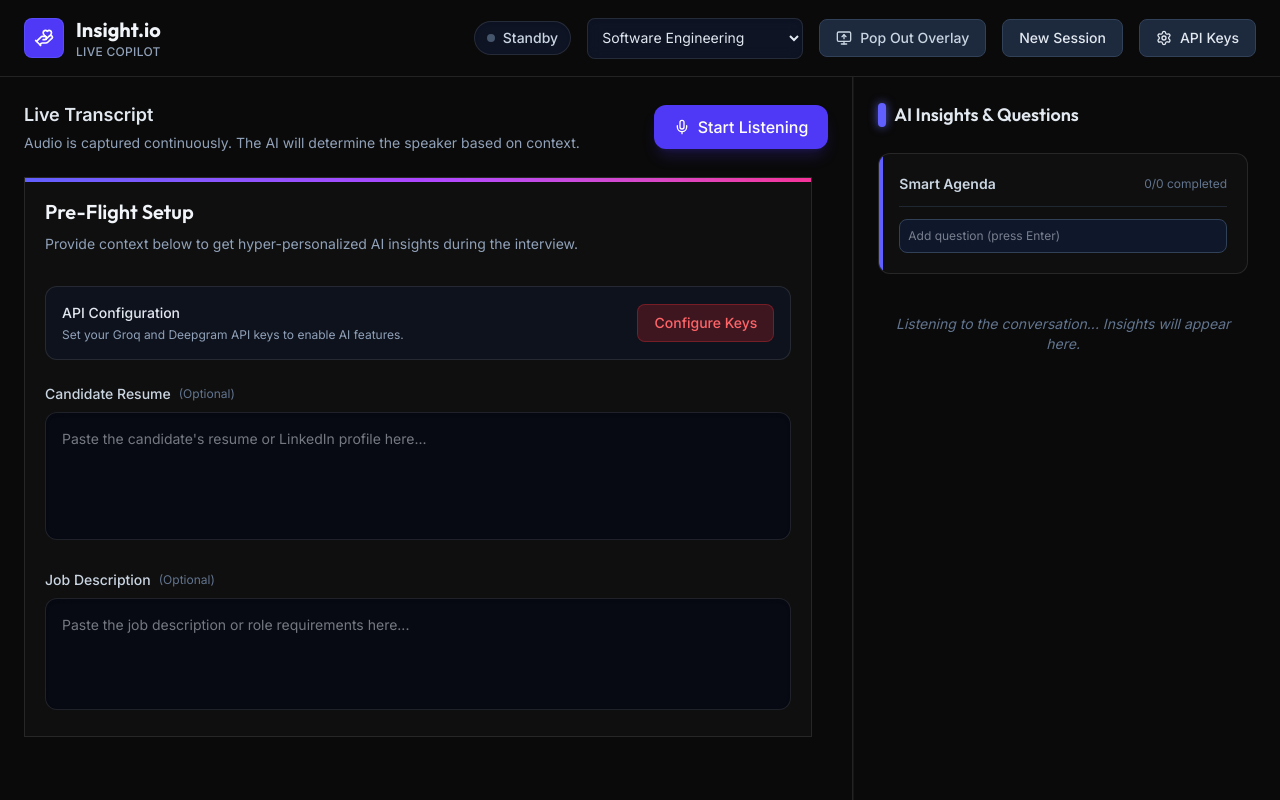
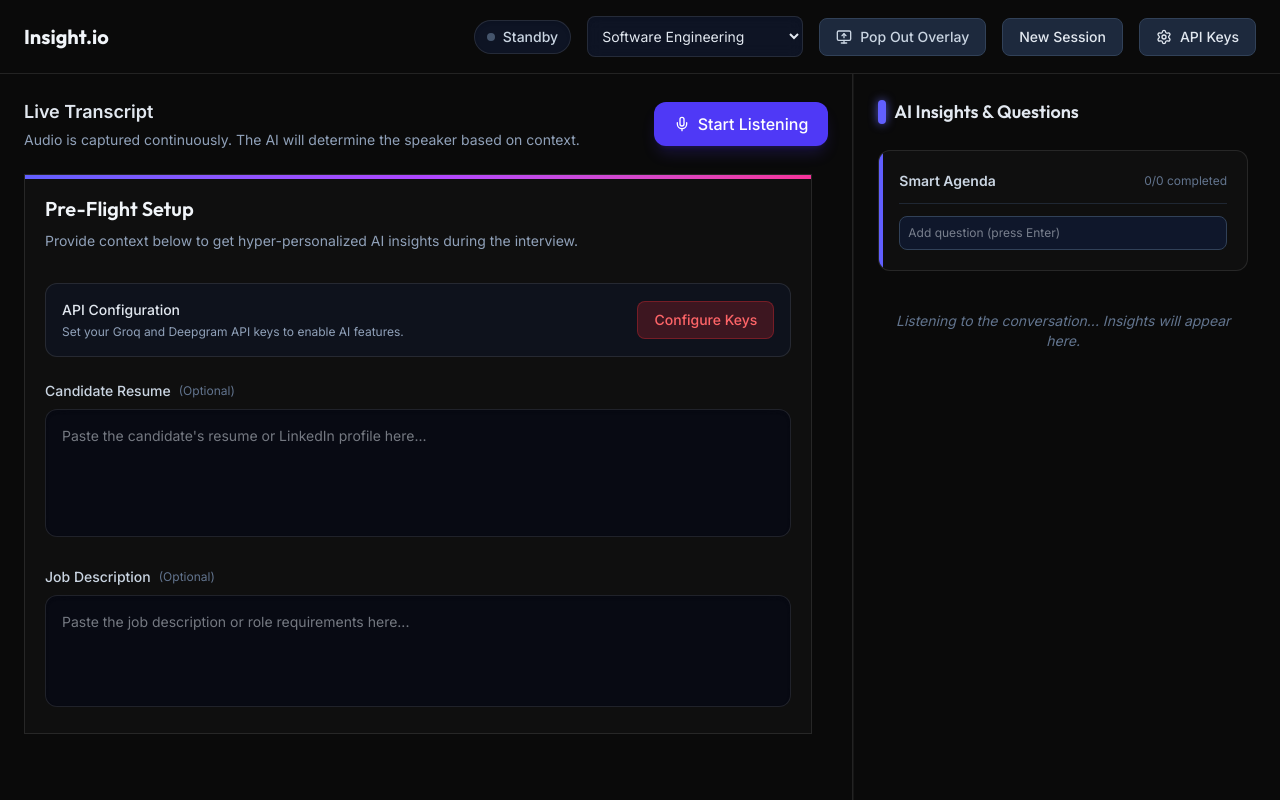
Before and after one commit to Izumi42/ai-questionnaire-tool, a Next.js app: page /ai-questionnaire-tool/ in a window 1280 px wide. Built offline with nearby package versions, Linux system fonts and the light colour scheme.

Commit message:
UI: Remove logo and 'Live Copilot' text

```diff
--- a/src/app/page.tsx
+++ b/src/app/page.tsx
@@ -556,12 +556,8 @@ export default function Home() {
       {/* Top Navigation Bar */}
       <header className="flex items-center justify-between px-6 py-4 bg-[#0a0a0a] border-b border-white/10 z-20">
         <div className="flex items-center gap-3">
-          <div className="w-10 h-10 rounded-lg bg-indigo-600 flex items-center justify-center border border-indigo-500/50">
-            <HandHeart className="text-white w-5 h-5" />
-          </div>
           <div>
             <h1 className="text-xl font-bold text-slate-100 font-display">Insight.io</h1>
-            <p className="text-xs text-slate-400 font-medium tracking-wide uppercase">Live Copilot</p>
           </div>
         </div>
 
```
